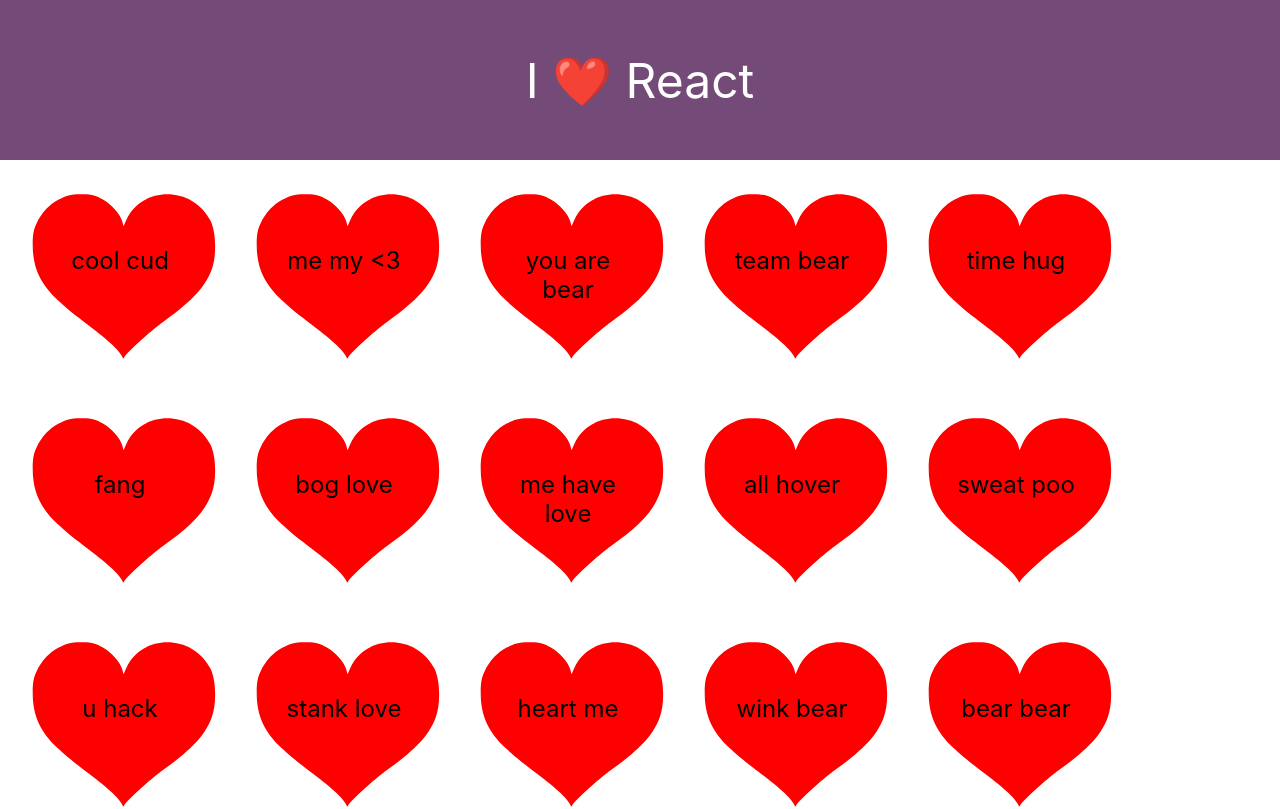
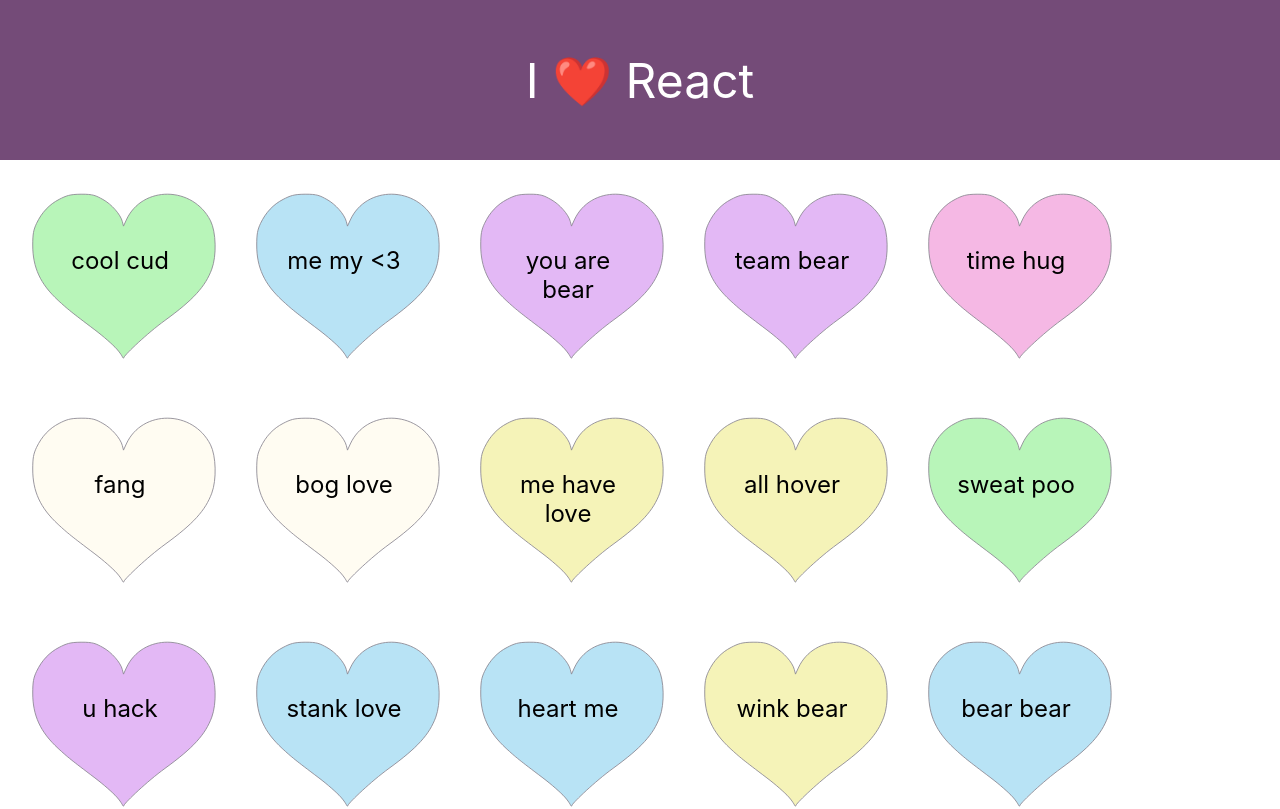
Before and after one commit to fgarciadp/i-heart-react, a React (Create React App) app: page / in a window 1280 px wide. Shown: the top 809 px of the page. Built offline with nearby package versions, Linux system fonts and the light colour scheme.

Commit message:
Created Colored Hearts component

```diff
--- a/src/App.js
+++ b/src/App.js
@@ -2,8 +2,6 @@
 import Header from './components/Header';
 import HeartsList from './components/HeartsList';
 
-
-const message = 'cool heart';
 
 
 function App() {
--- /dev/null
+++ b/src/components/CandyColoredHeart.js
@@ -0,0 +1,25 @@
+import HeartSVG from "./HeartSVG";
+
+const colors = [
+    '#b8e3f5',
+    '#f5b8e4',
+    '#b8f5b9',
+    '#f5f3b8',
+    '#e3b8f5',
+    '#fffcf2'
+];
+
+const CandyColoredHeart = (props) => {
+    const randomCol = colors[Math.floor(Math.random() * colors.length)];
+
+    return (
+        <div className='heart'>
+            <div className='heart-img'>
+                <HeartSVG col={randomCol} />
+            </div>
+            <p className='heart-message'>{props.msg}</p>
+        </div>
+    );
+};
+
+export default CandyColoredHeart;
--- /dev/null
+++ b/src/components/HeartSVG.js
@@ -0,0 +1,26 @@
+const HeartSVG = (props) => {
+    return (
+        <svg xmlns="http://www.w3.org/2000/svg" viewBox="0 0 841.9 595.3">
+            <g fill={props.col} stroke='#8a8791' strokeWidth='3'>
+                <path d="M 297.29747,550.86823
+                    C 283.52243,535.43191 249.1268,505.33855 220.86277,483.99412
+                    C 137.11867,420.75228 125.72108,411.5999 91.719238,380.29088
+                    C 29.03471,322.57071 2.413622,264.58086 2.5048478,185.95124
+                    C 2.5493594,147.56739 5.1656152,132.77929 15.914734,110.15398
+                    C 34.151433,71.768267 61.014996,43.244667 95.360052,25.799457
+                    C 119.68545,13.443675 131.6827,7.9542046 172.30448,7.7296236
+                    C 214.79777,7.4947896 223.74311,12.449347 248.73919,26.181459
+                    C 279.1637,42.895777 310.47909,78.617167 316.95242,103.99205
+                    L 320.95052,119.66445 L 330.81015,98.079942
+                    C 386.52632,-23.892986 564.40851,-22.06811 626.31244,101.11153
+                    C 645.95011,140.18758 648.10608,223.6247 630.69256,270.6244
+                    C 607.97729,331.93377 565.31255,378.67493 466.68622,450.30098
+                    C 402.0054,497.27462 328.80148,568.34684 323.70555,578.32901
+                    C 317.79007,589.91654 323.42339,580.14491 297.29747,550.86823 z" />
+                <g transform="translate(129.28571,-64.285714)" />
+            </g>
+        </svg>
+    );
+};
+
+export default HeartSVG;
--- a/src/components/HeartsList.js
+++ b/src/components/HeartsList.js
@@ -1,4 +1,5 @@
-import Heart from "./Heart";
+// import Heart from "./Heart";
+import CandyColoredHeart from "./CandyColoredHeart";
 
 const messages = [
     'cool cud',
@@ -26,8 +27,8 @@
 const HeartsList = () => {
     return (
         <div className="hearts-container">
-            {messages.map((message) => (
-                <Heart msg={message}/>
+            {messages.map((message, index) => (
+                <CandyColoredHeart key={index} msg={message}/>
             ))}
         </div>
     );
```
